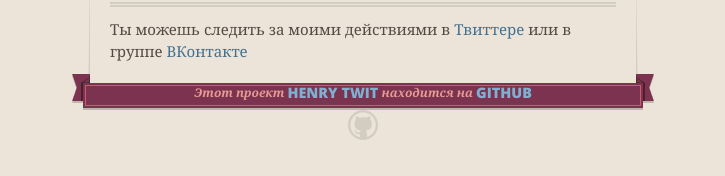
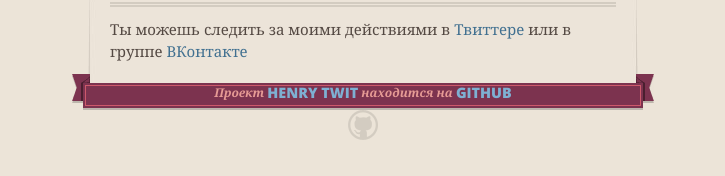
Before and after one commit to henrytwit/hotline, a plain HTML site: page index.html in a window 1280 px wide. Shown: the part 387-563 px from the top of the page, without its empty margins (277-1002 px from the left). Drawn offline with nearby package versions, Linux system fonts and the light colour scheme.

Commit message:
Update index.html

```diff
--- a/index.html
+++ b/index.html
@@ -60,7 +60,7 @@
       <footer>
         <span class="ribbon-outer">
           <span class="ribbon-inner">
-            <p>Этот проект <a href="https://github.com/henrytwit">henry twit</a> находится на <a href="https://github.com/henrytwit/hotline">GitHub</a></p>
+            <p>Проект <a href="https://github.com/henrytwit">henry twit</a> находится на <a href="https://github.com/henrytwit/hotline">GitHub</a></p>
           </span>
           <span class="left-tail"></span>
           <span class="right-tail"></span>
```
